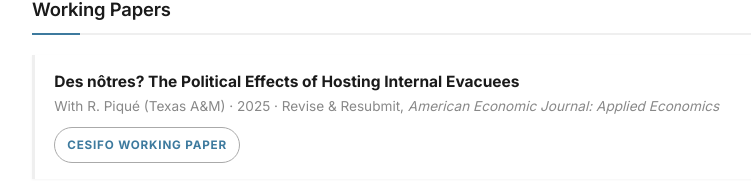
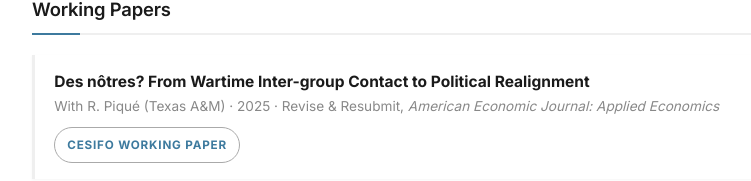
Before and after one commit to j-lacroix/j-lacroix.github.io, a plain HTML site: page research.html in a window 1280 px wide. Shown: the part 1437-1618 px from the top of the page, without its empty margins (248-999 px from the left). Drawn offline with Linux system fonts and the light colour scheme.

Commit message:
Update Des nôtres working paper title
Co-Authored-By: Claude Opus 5.5 <noreply@anthropic.com>

```diff
--- a/research.html
+++ b/research.html
@@ -127,7 +127,7 @@
   <h2>Working Papers</h2>
 
   <div class="paper">
-    <p class="paper-title">Des nôtres? The Political Effects of Hosting Internal Evacuees</p>
+    <p class="paper-title">Des nôtres? From Wartime Inter-group Contact to Political Realignment</p>
     <p class="paper-meta">With R. Piqué (Texas A&amp;M) · 2025 · Revise &amp; Resubmit, <span class="journal">American Economic Journal: Applied Economics</span></p>
     <div class="paper-links">
       <a href="https://www.ifo.de/en/cesifo/publications/2025/working-paper/des-notres-political-effects-hosting-internal-evacuees" target="_blank">CESifo Working Paper</a>
```
Also changed, not shown: working-papers.html (+1 -1 lines).
